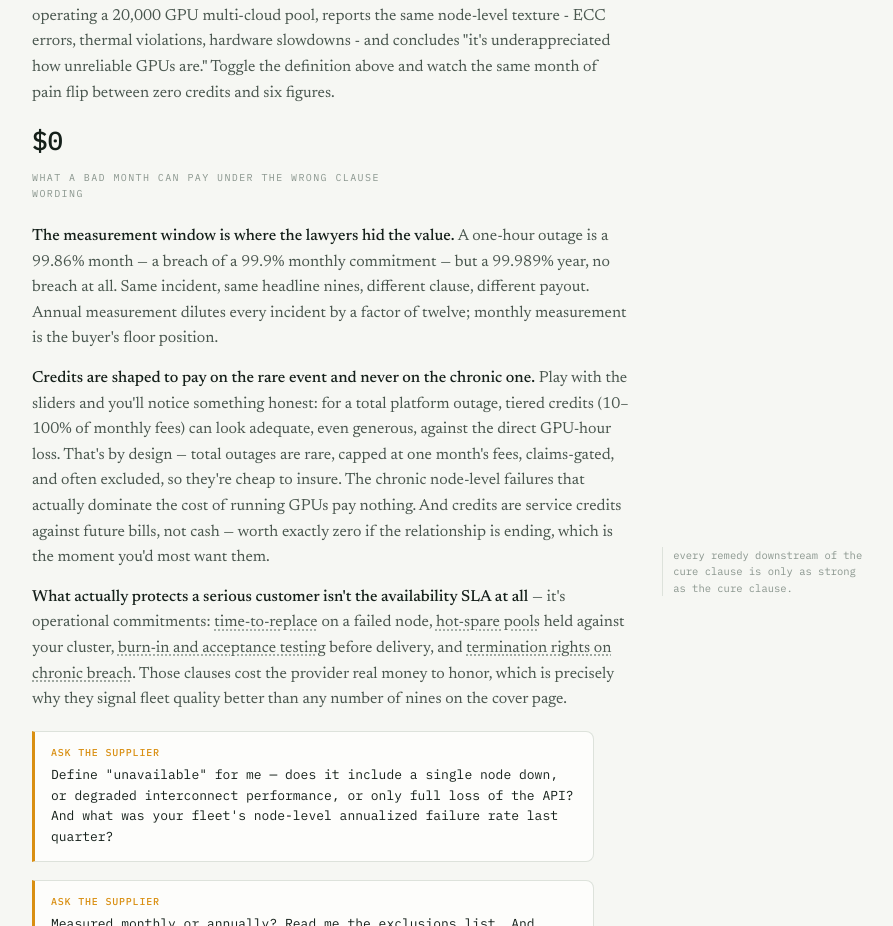
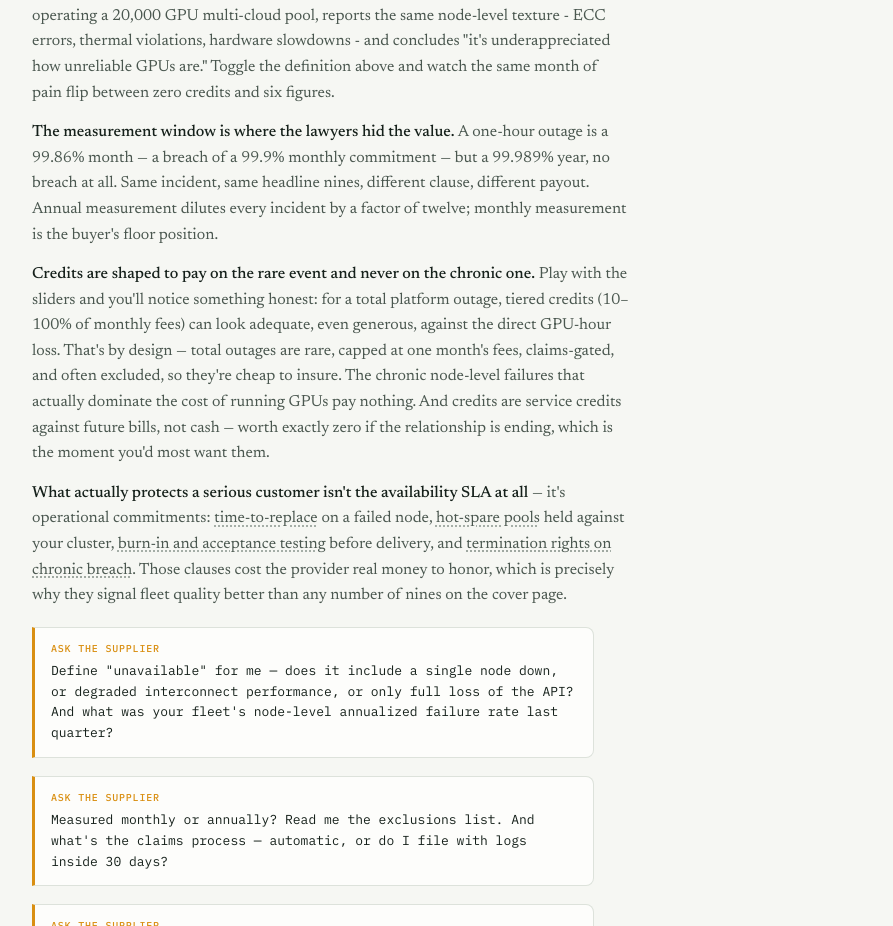
Before and after one commit to alexkyen/compute-desk, a plain HTML site: page sla-anatomy.html in a window 1280 px wide. Shown: the part 1621-2547 px from the top of the page, without its empty margins (168-1061 px from the left). Drawn offline with Linux system fonts and the light colour scheme.

Commit message:
sla-anatomy: revert stat figure, side note, and dead rule CSS; keep term layer, sources, dictionary, trap

```diff
--- a/sla-anatomy.html
+++ b/sla-anatomy.html
@@ -69,15 +69,8 @@ input[type=range]{width:100%;accent-color:var(--teal);height:22px}
 .dict summary{font-family:var(--mono);font-size:11px;letter-spacing:.1em;text-transform:uppercase;color:var(--teal);cursor:pointer}
 .dict details p{max-width:66ch;margin:12px 0 0;color:var(--ink-2)}
 .dict details p b{color:var(--ink);font-weight:500}
-.ask.rule{border-left-color:var(--teal)}
-.ask.rule b{color:var(--teal)}
 .ask.trap{border-left-color:var(--oxide)}
 .ask.trap b{color:var(--oxide)}
-.side{float:right;clear:right;width:200px;margin:2px -232px 10px 20px;padding-left:10px;border-left:1px solid var(--rule);font-family:var(--mono);font-size:10.5px;line-height:1.55;color:var(--ink-3)}
-@media(max-width:880px){.side{float:none;display:block;width:auto;margin:10px 0 0}}
-.stat{font-family:var(--mono);margin:20px 0 22px}
-.stat .fig{font-size:26px;font-weight:500;color:var(--ink);font-variant-numeric:tabular-nums;line-height:1.15}
-.stat .lbl{font-size:10px;letter-spacing:.14em;text-transform:uppercase;color:var(--ink-3);margin-top:3px}
 .srcblock{max-width:78ch;margin-top:26px}
 .srcblock summary{font-family:var(--mono);font-size:11px;letter-spacing:.1em;text-transform:uppercase;color:var(--teal);cursor:pointer}
 .srcblock ul{list-style:none;margin-top:10px}
@@ -165,9 +158,8 @@ input[type=range]{width:100%;accent-color:var(--teal);height:22px}
   <div class="notes">
     <h2>Reading the paper like a buyer</h2>
     <p><strong>The definition clause is worth more than the nines.</strong> Most SLAs define "unavailable" at the platform or region level: the API is down, everything is down. But the dominant failure mode of a GPU fleet is chronic and node-level — a GPU falls off the bus, HBM throws errors, a NIC flaps — and under a platform-level definition, none of it registers on the availability metric. Meta's Llama 3 team reported 419 unexpected interruptions in 54 days of training on 16,384 H100s, roughly one hardware failure every three hours, overwhelmingly at the node level. Under boilerplate SLA language, that entire experience measures as 100% uptime. And it isn't a training-run anecdote: Modal, operating a 20,000 GPU multi-cloud pool, reports the same node-level texture - ECC errors, thermal violations, hardware slowdowns - and concludes "it's underappreciated how unreliable GPUs are." Toggle the definition above and watch the same month of pain flip between zero credits and six figures.</p>
-    <div class="stat"><p class="fig">$0</p><p class="lbl">what a bad month can pay under the wrong clause wording</p></div>
     <p><strong>The measurement window is where the lawyers hid the value.</strong> A one-hour outage is a 99.86% month — a breach of a 99.9% monthly commitment — but a 99.989% year, no breach at all. Same incident, same headline nines, different clause, different payout. Annual measurement dilutes every incident by a factor of twelve; monthly measurement is the buyer's floor position.</p>
-    <p><strong>Credits are shaped to pay on the rare event and never on the chronic one.</strong> Play with the sliders and you'll notice something honest: for a total platform outage, tiered credits (10–100% of monthly fees) can look adequate, even generous, against the direct GPU-hour loss. That's by design — total outages are rare, capped at one month's fees, claims-gated, and often excluded, so they're cheap to insure. The chronic node-level failures that actually dominate the cost of running GPUs pay nothing. And credits are service credits against future bills, not cash — worth exactly zero if the relationship is ending, which is the moment you'd most want them.<span class="side">every remedy downstream of the cure clause is only as strong as the cure clause.</span></p>
+    <p><strong>Credits are shaped to pay on the rare event and never on the chronic one.</strong> Play with the sliders and you'll notice something honest: for a total platform outage, tiered credits (10–100% of monthly fees) can look adequate, even generous, against the direct GPU-hour loss. That's by design — total outages are rare, capped at one month's fees, claims-gated, and often excluded, so they're cheap to insure. The chronic node-level failures that actually dominate the cost of running GPUs pay nothing. And credits are service credits against future bills, not cash — worth exactly zero if the relationship is ending, which is the moment you'd most want them.</p>
     <p><strong>What actually protects a serious customer isn't the availability SLA at all</strong> — it's operational commitments: time-to-replace on a failed node, hot-spare pools held against your cluster, burn-in and acceptance testing before delivery, and termination rights on chronic breach. Those clauses cost the provider real money to honor, which is precisely why they signal fleet quality better than any number of nines on the cover page.</p>
     <div class="ask"><b>Ask the supplier</b>Define "unavailable" for me — does it include a single node down, or degraded interconnect performance, or only full loss of the API? And what was your fleet's node-level annualized failure rate last quarter?</div>
     <div class="ask"><b>Ask the supplier</b>Measured monthly or annually? Read me the exclusions list. And what's the claims process — automatic, or do I file with logs inside 30 days?</div>
```
